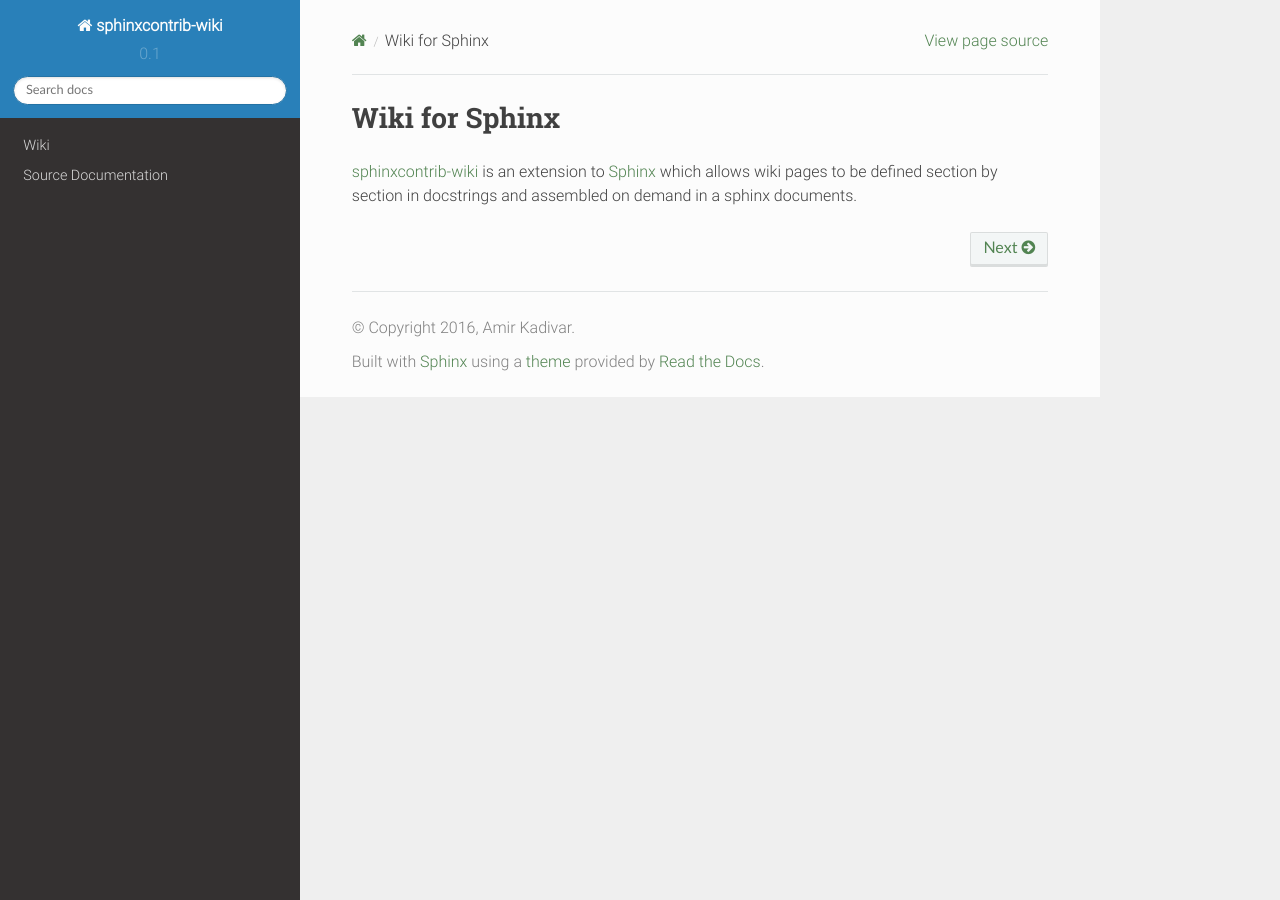
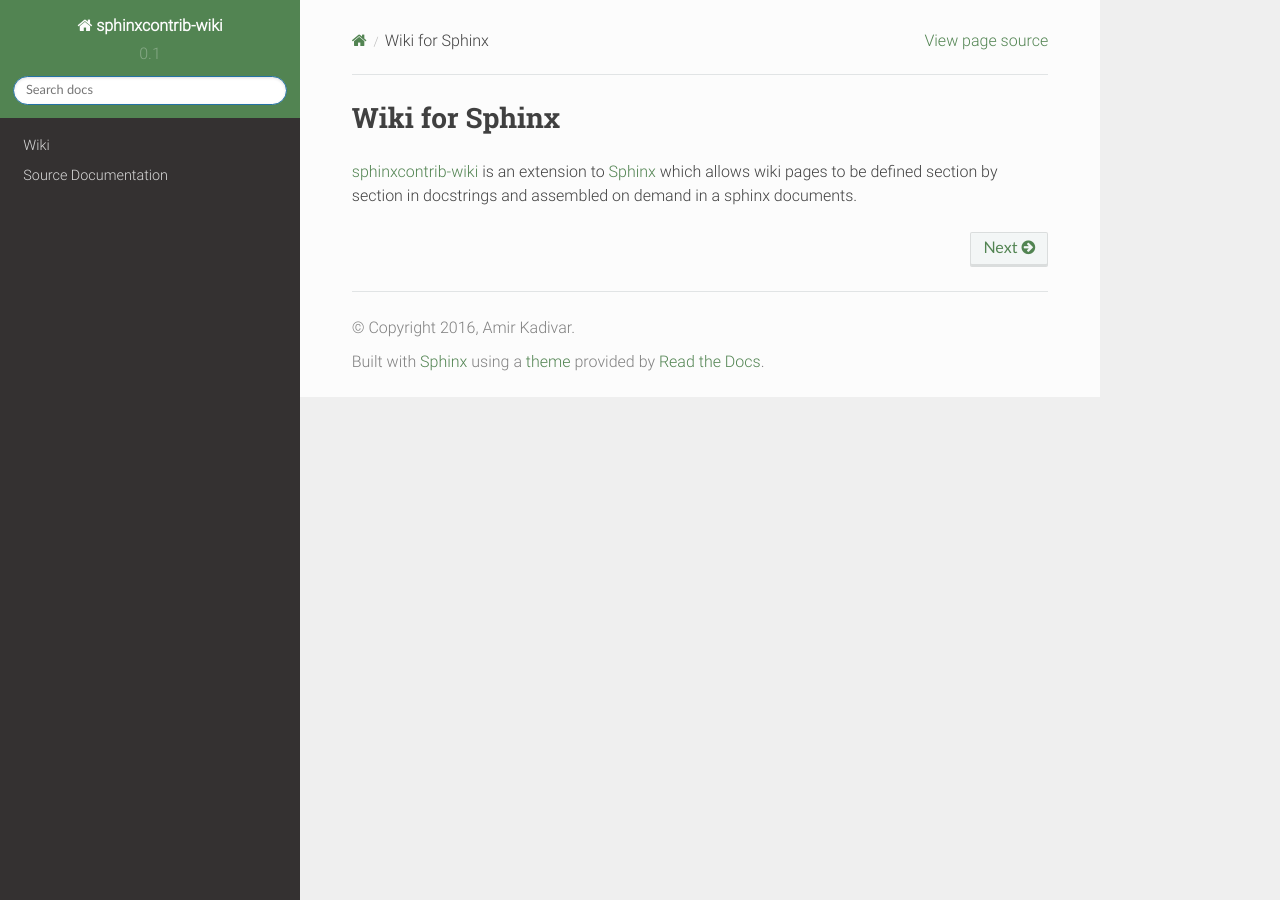
Before and after one commit to amirkdv/sphinxcontrib-wiki, a Sphinx documentation site: the page built from docs/index.rst, in a window 1280 px wide. Built offline with Sphinx 7.4.7 and the Read the Docs theme 2.0.0, drawn with Linux system fonts in a browser that asks for light colours.

Commit message:
make it green in responsive view

```diff
--- a/docs/_static/theme_hacks.css
+++ b/docs/_static/theme_hacks.css
@@ -19,7 +19,7 @@
   font-family: Roboto !important;
 }
 
-.wy-side-nav-search .wy-nav-top {
+.wy-side-nav-search, .wy-nav-top {
   background-color: #528452 !important;
 }
 
```
